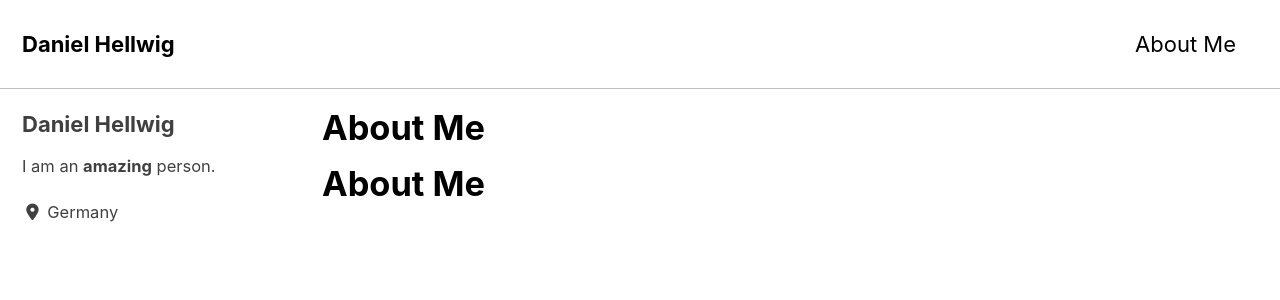
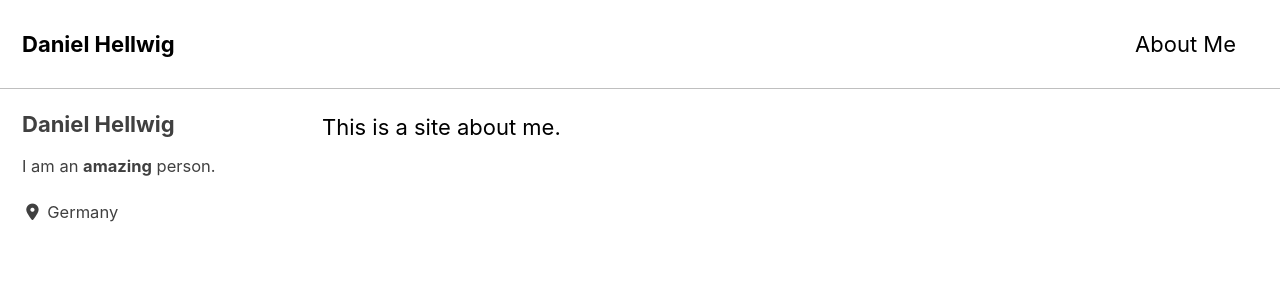
Before and after one commit to damilo/damilo.github.io, a Jekyll site: the page built from _pages/about.md, in a window 1280 px wide and 900 px high. Shown: the top 300 px of the window. Built offline with Jekyll 4.4.1, drawn with Linux system fonts in a browser that asks for light colours; cached includes are drawn as plain includes; nearby versions of some CDN libraries; our own code applies the rules of GitHub Pages for plain Markdown files.

Commit message:
#iss _pages

```diff
--- a/_config.yml
+++ b/_config.yml
@@ -143,7 +143,6 @@ footer:
 
 # Reading Files
 include:
-  - .htaccess
   - _pages
 exclude:
   - "*.sublime-project"
@@ -281,7 +280,7 @@ defaults:
       related: true
   # _pages
   - scope:
-      path: "_pages"
+      path: "_pages/about.md"
       type: pages
     values:
       layout: single
--- a/_pages/about.md
+++ b/_pages/about.md
@@ -1 +1 @@
-# About Me
+This is a site about me.
```
